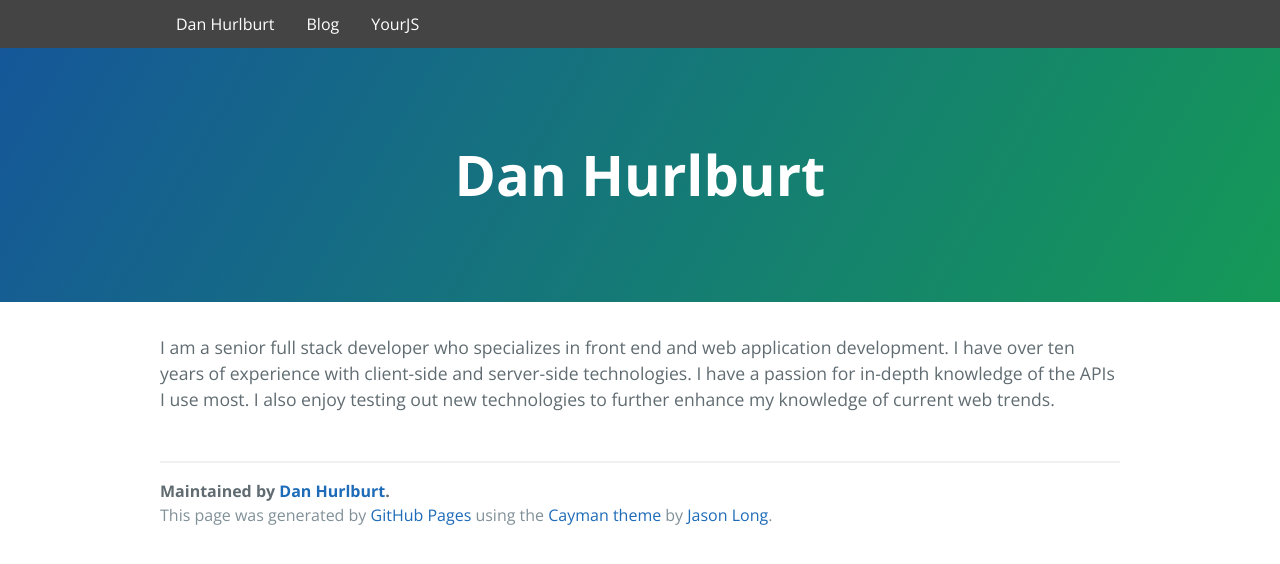
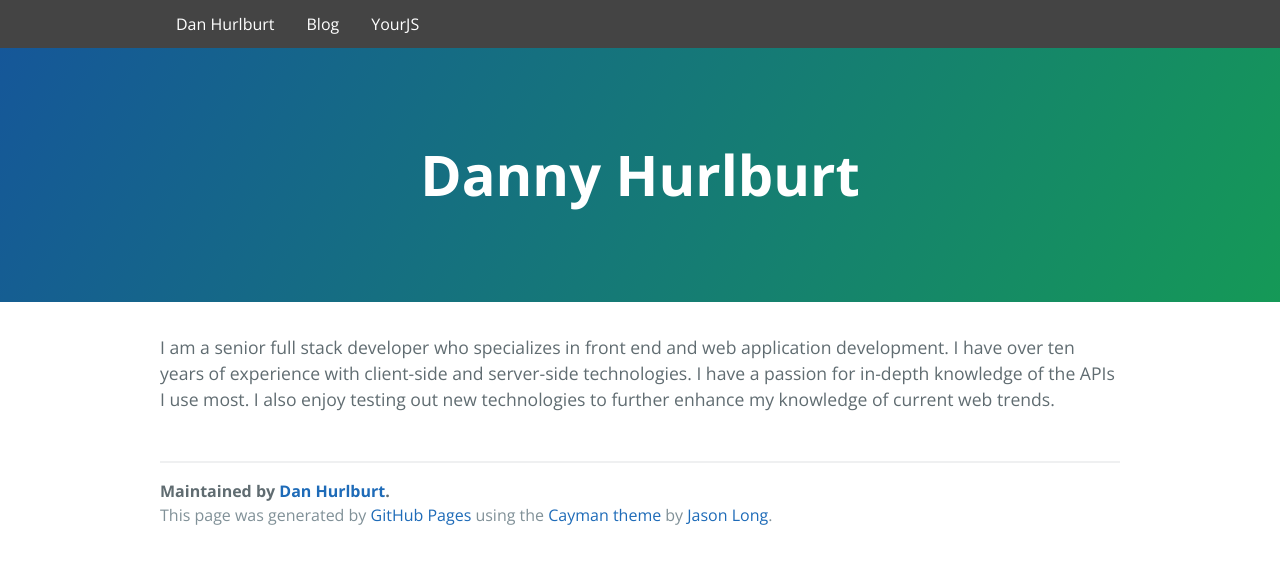
Before and after one commit to dhurlburtusa/dhurlburtusa.github.io, a Jekyll site: the page built from index.html, in a window 1280 px wide. Shown: the top 564 px of the page. Built offline with Jekyll 4.4.1, drawn with Linux system fonts in a browser that asks for light colours.

Commit message:
Use Full Name

```diff
--- a/index.html
+++ b/index.html
@@ -5,7 +5,7 @@ doc:
   html:
     head:
       cls: Doc  Doc--home
-      title: Dan Hurlburt - Senior Full Stack Developer/Front End Engineer - dhurlburtusa
+      title: Danny Hurlburt - Senior Full Stack Developer/Front End Engineer - dhurlburtusa
       style: |
         <style>
           .IAm { margin: 2rem 0 !important; }
@@ -28,7 +28,7 @@ doc:
 {% capture header %}
   <div class="Masthead  Masthead--danHurlburt">
     <div class="l-Page--fixedWidth">
-      <h1 class="Masthead-name">Dan Hurlburt</h1>
+      <h1 class="Masthead-name">Danny Hurlburt</h1>
     </div>
   </div>
 {% endcapture %}
```
